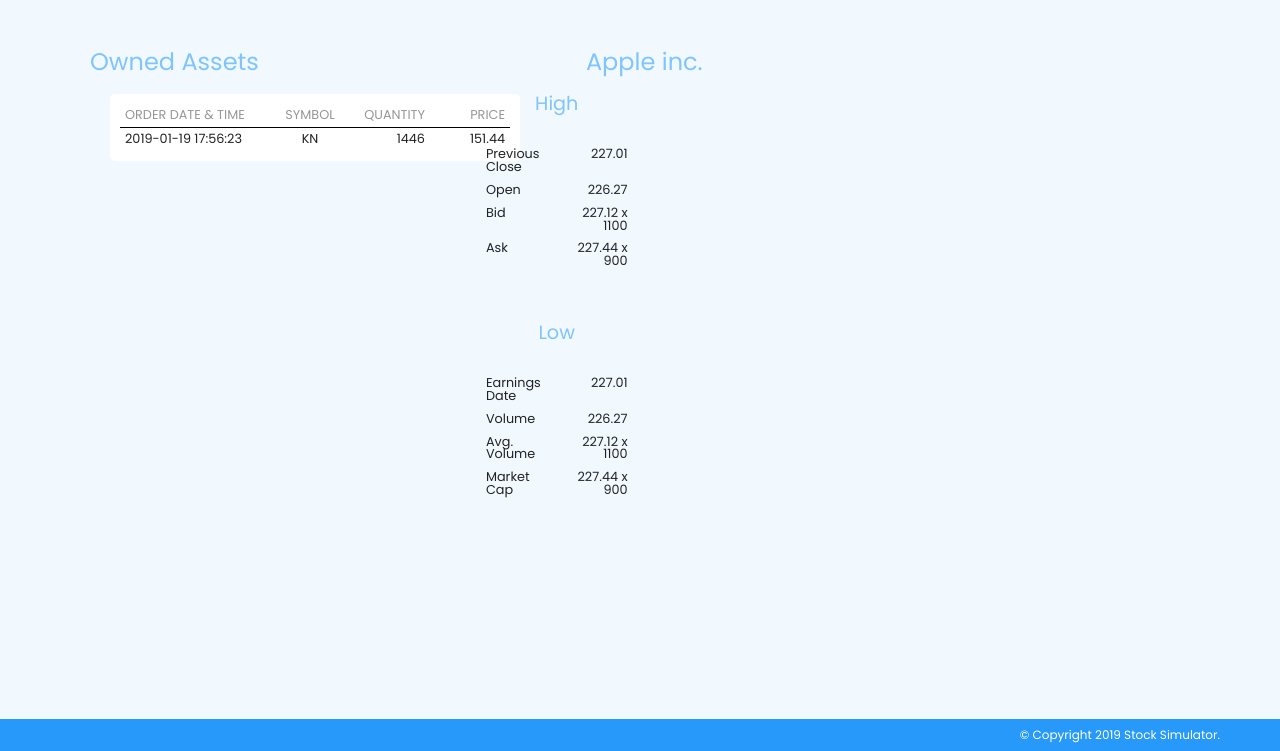
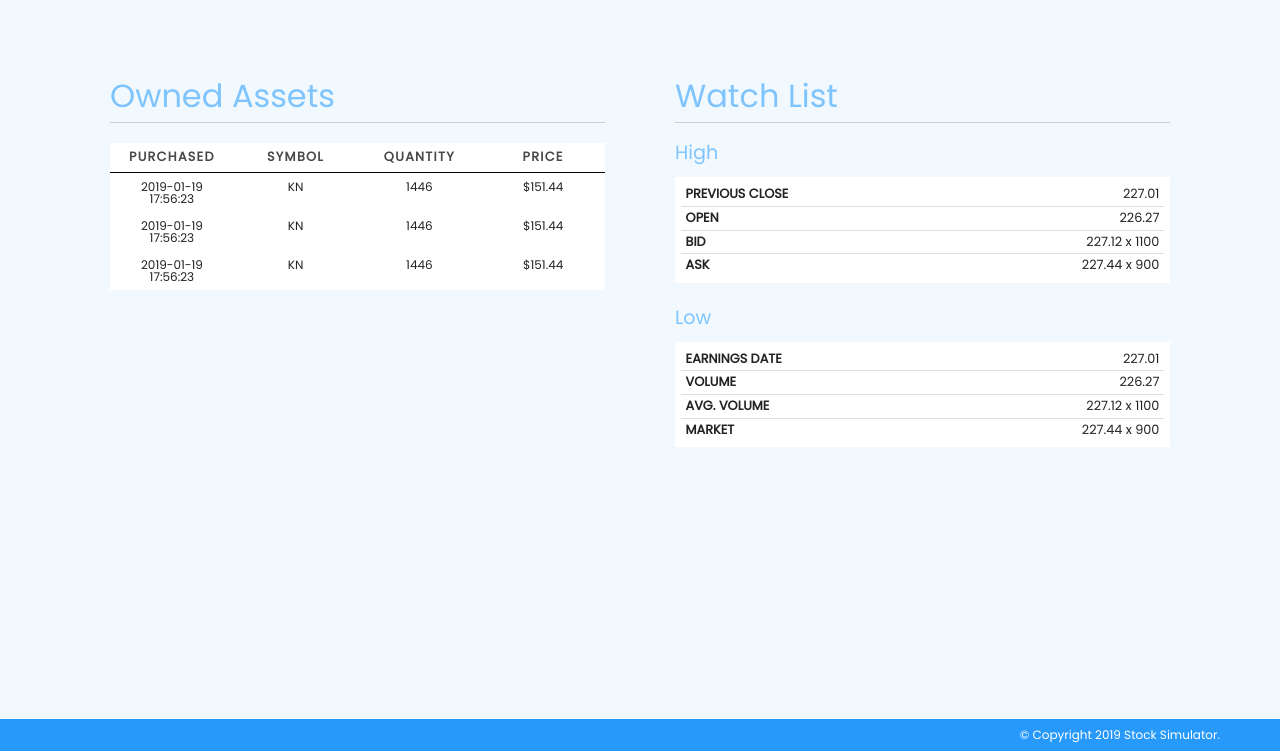
Before and after one commit to jrgabler/stock-simulator, a Flask app: page / in a window 1280 px wide. Shown: the part 49-800 px from the top of the page. Run offline with Flask 2, Linux system fonts and the light colour scheme; parts of the project's set-up code (start-up, migrations or seed data) failed here and were passed over.

Commit message:
update styles to be responsive tables, update syntax, move to table.css

```diff
--- a/src/views/static/styles/container-macro.css
+++ b/src/views/static/styles/container-macro.css
@@ -1,6 +1,7 @@
 .outer-container {
   display: flex;
   justify-content: space-evenly;
+  flex-wrap: wrap;
 }
 
 .container-item {
@@ -13,16 +14,24 @@
   border-radius: 4px;
 }
 
-.container-item--half {
-  width: 50%;
+.container-item--half,
+.container-item--third,
+.container-item--full {
+  width: 100%;
 }
 
-.container-item--third {
-  width: 33%;
-}
+ @media only screen and (min-width: 768px) {
+   .container-item--half {
+     width: 50%;
+   }
 
-.container-item--full {
-  width: 100%;
+   .container-item--third {
+     width: 33%;
+   }
+
+   .outer-container {
+     flex-wrap: nowrap;
+   }
 }
 
 .title {
--- a/src/views/static/styles/home.css
+++ b/src/views/static/styles/home.css
@@ -3,11 +3,13 @@
 .stock_info table {
   background-color: transparent;
   width: 100%;
-  margin-left: 0;
-  margin-right: 0;
+  margin: 0 auto;
 }
 
 .stock_info table td {
-  width: 150px;
   padding: 5px;
 }
+
+.caption {
+  margin: 15px auto;
+}
--- a/src/views/static/styles/main.css
+++ b/src/views/static/styles/main.css
@@ -18,7 +18,7 @@
   * grey:       #edf0f1
   * dark gray:  #484848
 */
-*{
+* {
   box-sizing: border-box;
 }
 
@@ -202,70 +202,6 @@
 
 /***********************************/
 /***********************************/
-/* table styles */
-/***********************************/
-/***********************************/
-
-table {
-  background-color: #FFF;
-  display: block;
-  margin: 20px;
-  padding: 10px;
-  border-radius: 5px;
-  height: 70%;
-  width: 410px;
-}
-
-table thead th {
-  font-weight: 300;
-  font-size: 0.8em;
-  color: #969696;
-  border-bottom: solid 1px #000;
-}
-
-table tbody tr:hover {
-  cursor: pointer;
-  background-color: #EDF0F1;
-}
-
-table tr td {
-  font-size: 0.8em;
-}
-
-/***********************************/
-/***********************************/
-/* column styles */
-/***********************************/
-/***********************************/
-
-.col-sm {
-  width: 80px;
-  padding: 5px;
-}
-
-.col-md {
-  width: 150px;
-  padding: 5px;
-}
-
-.col-split-3 {
-  width: calc(100% / 3);
-  padding: 0 15px;
-  margin-top: 20px;
-  display: inline-block;
-  vertical-align: top;
-}
-
-.col-split-2 {
-  width: calc(99% / 2);
-  margin-top: 20px;
-  display: inline-block;
-  vertical-align: top;
-}
-
-
-/***********************************/
-/***********************************/
 /* div styles */
 /***********************************/
 /***********************************/
--- /dev/null
+++ b/src/views/static/styles/table.css
@@ -0,0 +1,141 @@
+/***********************************/
+/***********************************/
+/* table styles */
+/***********************************/
+/***********************************/
+
+table {
+  border-collapse: collapse;
+  margin: 0;
+  padding: 0;
+  border-radius: 5px;
+  width: 100%;
+  table-layout: fixed;
+}
+
+table tr {
+  border: none;
+  padding: .35em;
+  background-color: #FFF;
+}
+
+table th,
+table td {
+  padding: .625em;
+  text-align: center;
+}
+
+table tbody tr td {
+  font-weight: 300;
+  font-size: .75em
+}
+
+table tbody tr:even {
+  background-color: #ccc;
+}
+
+table th {
+  font-weight: bold;
+  font-size: 0.8em;
+  letter-spacing: 0.1em;
+  text-transform: uppercase;
+  color: #484848;
+  border-bottom: solid 1px #000;
+}
+
+@media screen and (max-width: 480px) {
+  table {
+    border: 0;
+    width: 100%;
+  }
+
+  table thead {
+    border: none;
+    clip: rect(0 0 0 0);
+    height: 1px;
+    margin: -1px;
+    overflow: hidden;
+    padding: 0;
+    position: absolute;
+    width: 1px;
+  }
+
+  .card-style tr,
+  table tr {
+    border-bottom: 3px solid #ddd;
+    display: block;
+    margin-bottom: .625em;
+  }
+
+  table td {
+    border-bottom: 1px solid #ddd;
+    display: block;
+    font-size: .8em;
+    text-align: right;
+  }
+
+  table td::before {
+    /*
+    * aria-label has no advantage, it won't be read inside a table
+    content: attr(aria-label);
+    */
+    content: attr(data-label);
+    float: left;
+    font-weight: bold;
+    text-transform: uppercase;
+  }
+
+  table td:last-child {
+    border-bottom: 0;
+  }
+}
+
+table .card-style {
+  border: 0;
+  width: 100%;
+}
+
+.card-style thead {
+  border: none;
+  clip: rect(0 0 0 0);
+  height: 1px;
+  margin: -1px;
+  overflow: hidden;
+  padding: 0;
+  position: absolute;
+  width: 1px;
+}
+
+.card-style tr {
+  border-bottom: 0;
+  display: block;
+  margin-bottom: .625em;
+}
+
+@media only screen and (max-width: 768px) {
+  .card-style tr {
+    border-bottom: 3px solid #ddd;
+  }
+}
+
+.card-style td {
+  border-bottom: 1px solid #ddd;
+  display: block;
+  font-size: .8em;
+  text-align: right;
+}
+
+.card-style  td::before {
+  /*
+  * aria-label has no advantage, it won't be read inside a table
+  content: attr(aria-label);
+  */
+  content: attr(data-label);
+  float: left;
+  font-weight: bold;
+  text-transform: uppercase;
+}
+
+.card-style td:last-child {
+  border-bottom: 0;
+}
--- a/src/views/templates/home/home-content.html.j2
+++ /dev/null
@@ -1,65 +0,0 @@
-{% block content %}
-
-<div class="col-split-3">
-    <h2>Owned Assets</h2>
-    <table id="my_asset_table" cellspacing="0">
-        <thead>
-            <th class="col-md left-align">ORDER DATE & TIME</th>
-            <th class="col-sm center-align">SYMBOL</th>
-            <th class="col-sm right-align">QUANTITY</th>
-            <th class="col-sm right-align">PRICE</th>
-        </thead>
-        <tr>
-            <td class="col-md left-align">2019-01-19 17:56:23</td>
-            <td class="col-sm center-align">KN</td>
-            <td class="col-sm right-align">1446</td>
-            <td class="col-sm right-align">151.44</td>
-        </tr>
-    </table>
-</div>
-<div class="col-split-3">
-    <h2 class="center-align">Apple inc.</h2>
-    <div class="col-split-2 stock_info">
-        <h3 class="center-align">High</h3>
-        <table>
-            <tr>
-                <td>Previous Close</td>
-                <td class="right-align">227.01</td>
-            </tr>
-            <tr>
-                <td>Open</td>
-                <td class="right-align">226.27</td>
-            </tr>
-            <tr>
-                <td>Bid</td>
-                <td class="right-align">227.12 x 1100</td>
-            </tr>
-            <tr>
-                <td>Ask</td>
-                <td class="right-align">227.44 x 900</td>
-            </tr>
-        </table>
-    </div>
-    <div class="col-split-2 stock_info">
-        <h3 class="center-align">Low</h3>
-        <table>
-            <tr>
-                <td>Earnings Date</td>
-                <td class="right-align">227.01</td>
-            </tr>
-            <tr>
-                <td>Volume</td>
-                <td class="right-align">226.27</td>
-            </tr>
-            <tr>
-                <td>Avg. Volume</td>
-                <td class="right-align">227.12 x 1100</td>
-            </tr>
-            <tr>
-                <td>Market Cap</td>
-                <td class="right-align">227.44 x 900</td>
-            </tr>
-        </table>
-    </div>
-</div>
-{% endblock %}
--- a/src/views/templates/index.html.j2
+++ b/src/views/templates/index.html.j2
@@ -1,12 +1,107 @@
 {% extends "layout.html.j2" %}
+{% import 'macros/container-macro.html.j2' as macro %}
 
 {% block title %}Home{% endblock %}
 
 {% block head %}
+  {{ super() }}
   <link rel="stylesheet" href="{{ url_for('static', filename='styles/home.css') }}">
-  {{ super() }}
+  <link rel= "stylesheet" type= "text/css" href= "{{ url_for('static',filename='styles/table.css') }}">
+  <link rel= "stylesheet" type= "text/css" href= "{{ url_for('static',filename='styles/container-macro.css') }}">
 {% endblock %}
 
+
+{% macro ownedAssetRow(date, symbol, amount, price) -%}
+  <tr>
+      <td data-label="Purchased">{{ date }}</td>
+      <td data-label="Symbol">{{ symbol }}</td>
+      <td data-label="Quantity">{{ amount }}</td>
+      <td data-label="Price">${{ price }}</td>
+  </tr>
+{%- endmacro %}
+
+<!--  -->
+{% macro ownedAssets() -%}
+  <table id="my_asset_table" cellspacing="0">
+      <thead>
+        <tr>
+          <th scope="col">Purchased</th>
+          <th scope="col">Symbol</th>
+          <th scope="col">Quantity</th>
+          <th scope="col">Price</th>
+        </tr>
+      </thead>
+      <tbody>
+        {{ ownedAssetRow('2019-01-19 17:56:23', 'KN', '1446', '151.44') }}
+        {{ ownedAssetRow('2019-01-19 17:56:23', 'KN', '1446', '151.44') }}
+        {{ ownedAssetRow('2019-01-19 17:56:23', 'KN', '1446', '151.44') }}
+      </tbody>
+  </table>
+{%- endmacro %}
+
+{% macro watchlist() -%}
+  <div class="stock_info">
+    <h3 class="caption">High</h3>
+      <table class="card-style">
+        <thead>
+          <tr>
+            <th scope="col">Previous Close</th>
+            <th scope="col">Open</th>
+            <th scope="col">Bid</th>
+            <th scope="col">Ask</th>
+          </tr>
+        </thead>
+        <tbody>
+          <tr>
+              <td data-label="Previous Close">227.01</td>
+              <td data-label="Open">226.27</td>
+              <td data-label="Bid">227.12 x 1100</td>
+              <td data-label="Ask">227.44 x 900</td>
+          </tr>
+        </tbody>
+      </table>
+  </div>
+  <div class="stock_info">
+      <h3 class="caption">Low</h3>
+
+      <table class="card-style">
+        <thead>
+          <tr>
+            <th scope="col">Earnings Date</th>
+            <th scope="col">Volume</th>
+            <th scope="col">Avg. Volume</th>
+            <th scope="col">Market Cap</th>
+          </tr>
+        </thead>
+        <tbody>
+          <tr>
+              <td data-label="Earnings Date">227.01</td>
+              <td data-label="Volume">226.27</td>
+              <td data-label="Avg. Volume">227.12 x 1100</td>
+              <td data-label="Market">227.44 x 900</td>
+          </tr>
+        </tbody>
+      </table>
+  </div>
+{%- endmacro %}
+
+
 {% block content %}
-  {% include "home/home-content.html.j2" %}
+  <div class="outer-container">
+  {{ macro.container(
+      ownedAssets(),
+      'Owned Assets', '', 'container-item--half')
+  }}
+  <!-- col-split-3 -->
+  <!-- refactor to use actual info -->
+  {{ macro.container(
+      watchlist(),
+      'Watch List', '', 'container-item--half')
+  }}
+</div>
+
+<!-- <div class="col-split-3">
+    <h2 class="center-align">Apple inc.</h2>
+
+</div> -->
 {% endblock %}
```
